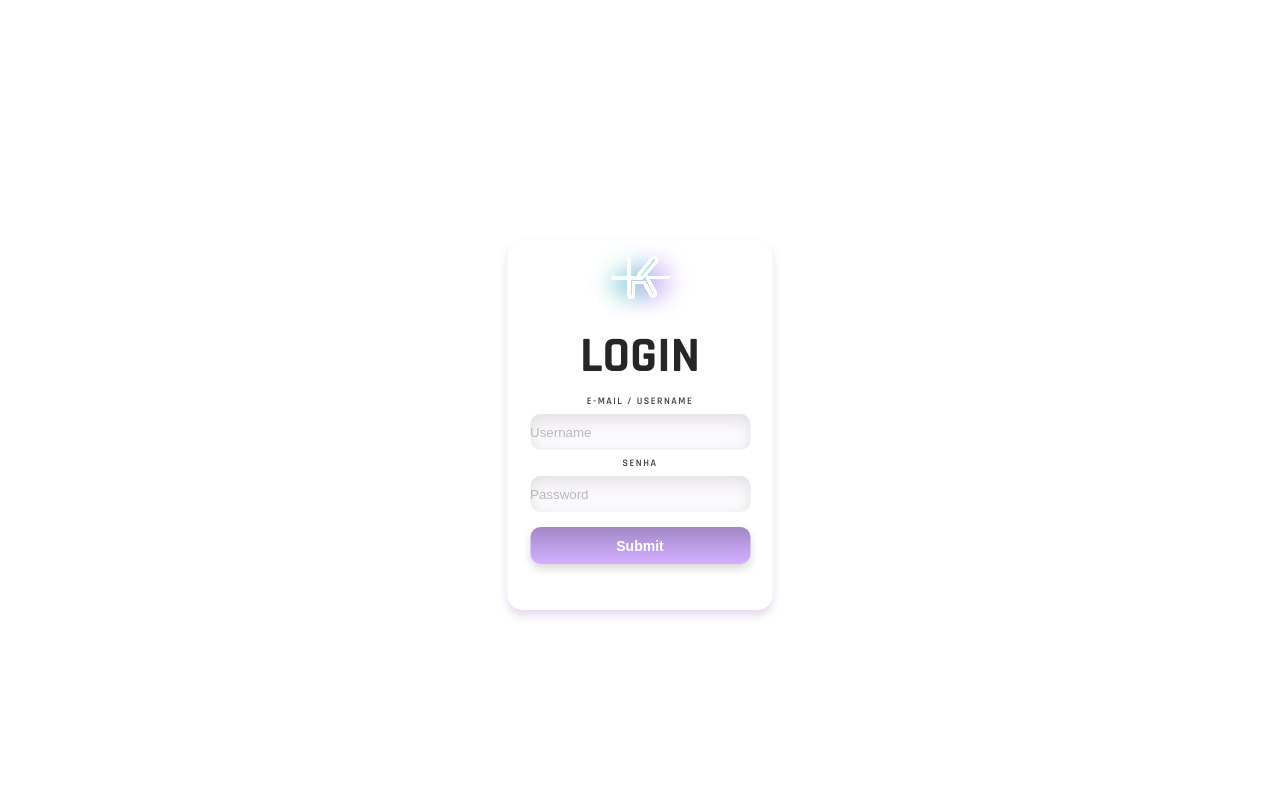
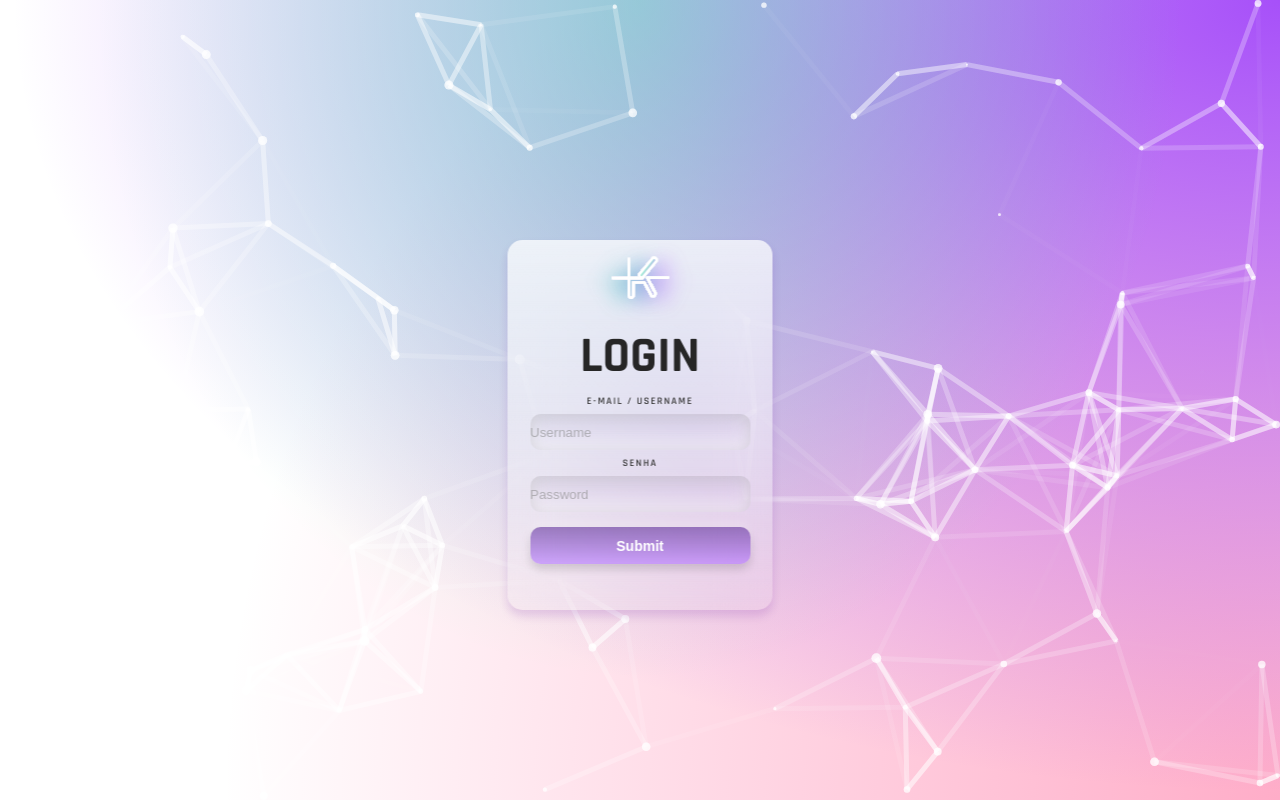
Before and after one commit to ViniVMA/Kolabs-Login-page, a React (Vite) app: page / in a window 1280 px wide. Built offline with nearby package versions, Linux system fonts and the light colour scheme.

Commit message:
feat(loginpage): add animation to the login page background

```diff
--- a/package.json
+++ b/package.json
@@ -14,6 +14,7 @@
     "react": "^17.0.2",
     "react-dom": "^17.0.2",
     "react-hook-form": "^7.22.5",
+    "react-tsparticles": "^1.39.0",
     "styled-components": "^5.3.3"
   },
   "devDependencies": {
--- a/src/components/LoginForm/loginForm.style.ts
+++ b/src/components/LoginForm/loginForm.style.ts
@@ -66,7 +66,8 @@ export const FormContainer = styled.div`
     height: 370px;
     box-shadow: 0px 6px 10px #66009926;
     border-radius: 15px;
-    background-color: white;
+    background: linear-gradient(180deg, #ffffffbf 0%, #ffffff1a 100%);
+    backdrop-filter: blur(25px);
 `
 
 export const Submit = styled.input<ButtonProps>`
--- /dev/null
+++ b/src/components/Particles/particles.tsx
@@ -0,0 +1,104 @@
+import Particles from "react-tsparticles";
+
+
+interface PropsParticlesLoaded {
+  container: string;
+  init: string;
+  loaded: string
+}
+
+export const BackgroundParticles = () => {
+  const particlesInit = (main) => {
+    console.log(main);
+
+    // you can initialize the tsParticles instance (main) here, adding custom shapes or presets
+  };
+
+  const particlesLoaded = (container: string) => {
+    console.log(container);
+  };
+  return (
+    <Particles
+      id="tsparticles"
+      init={particlesInit}
+      loaded={particlesLoaded}
+      options={{
+        background: {
+          color: {
+            value: "",
+          },
+        },
+        fpsLimit: 60,
+        interactivity: {
+          events: {
+            onClick: {
+              enable: true,
+              mode: "push",
+            },
+            onHover: {
+              enable: true,
+              mode: "grab",
+            },
+            resize: true,
+          },
+          modes: {
+            bubble: {
+              distance: 400,
+              duration: 2,
+              opacity: 0.8,
+              size: 40,
+            },
+            push: {
+              quantity: 4,
+            },
+            repulse: {
+              distance: 200,
+              duration: 0.4,
+            },
+          },
+        },
+        particles: {
+          color: {
+            value: "#ffffff",
+          },
+          links: {
+            color: "#ffffff",
+            distance: 150,
+            enable: true,
+            opacity: 0.5,
+            width: 5,
+          },
+          collisions: {
+            enable: true,
+          },
+          move: {
+            direction: "none",
+            enable: true,
+            outMode: "bounce",
+            random: false,
+            speed: 4,
+            straight: false,
+          },
+          number: {
+            density: {
+              enable: true,
+              area: 800,
+            },
+            value: 80,
+          },
+          opacity: {
+            value: 0.5,
+          },
+          shape: {
+            type: "circle",
+          },
+          size: {
+            random: true,
+            value: 5,
+          },
+        },
+        detectRetina: true,
+      }}
+    />
+  );
+};
--- a/src/container/Login-Page/loginPage.style.ts
+++ b/src/container/Login-Page/loginPage.style.ts
@@ -3,4 +3,10 @@ import styled from 'styled-components';
 
 export const LoginPageWrapper = styled.div`
   height: 100vh;
+  background:
+    radial-gradient(ellipse at top   , #31FF9C  -100% , transparent 60%),
+    radial-gradient(ellipse at top    right, #9A3AFA -10% , transparent 70%),
+    radial-gradient(circle at bottom right, #FF72A1  -50% , transparent 70%)
+
+}
 `
--- a/src/container/Login-Page/loginPage.tsx
+++ b/src/container/Login-Page/loginPage.tsx
@@ -1,10 +1,12 @@
 import { LoginForm } from "../../components/LoginForm/loginForm"
+import { BackgroundParticles } from "../../components/Particles/particles"
 import * as S from "./loginPage.style"
 
 
 export const LoginPage = () => {
   return(
     <S.LoginPageWrapper>
+      <BackgroundParticles />
       <LoginForm />
     </S.LoginPageWrapper>
   )
```
Also changed, not shown: 2 other files (tests, documents, lock files or other folders).
